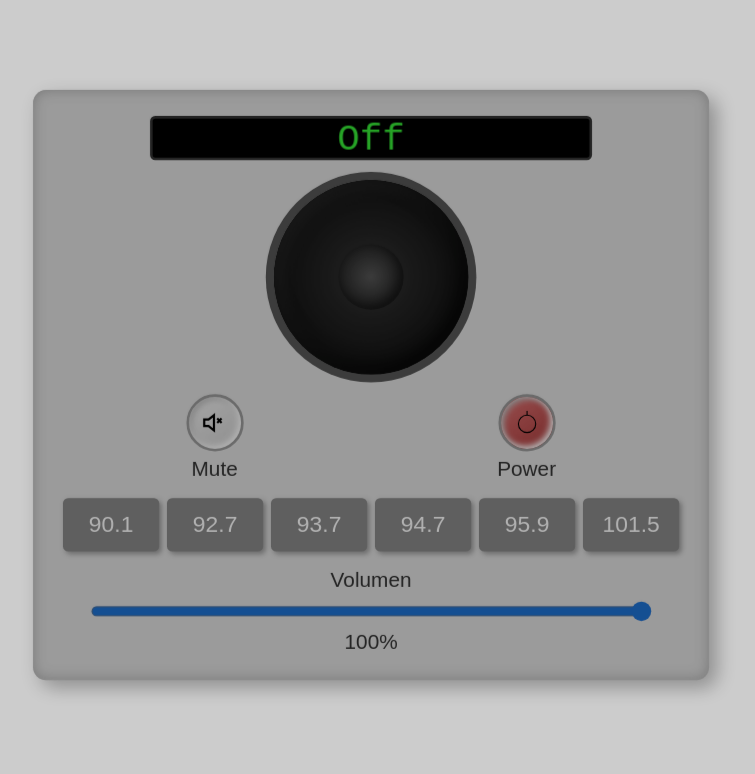
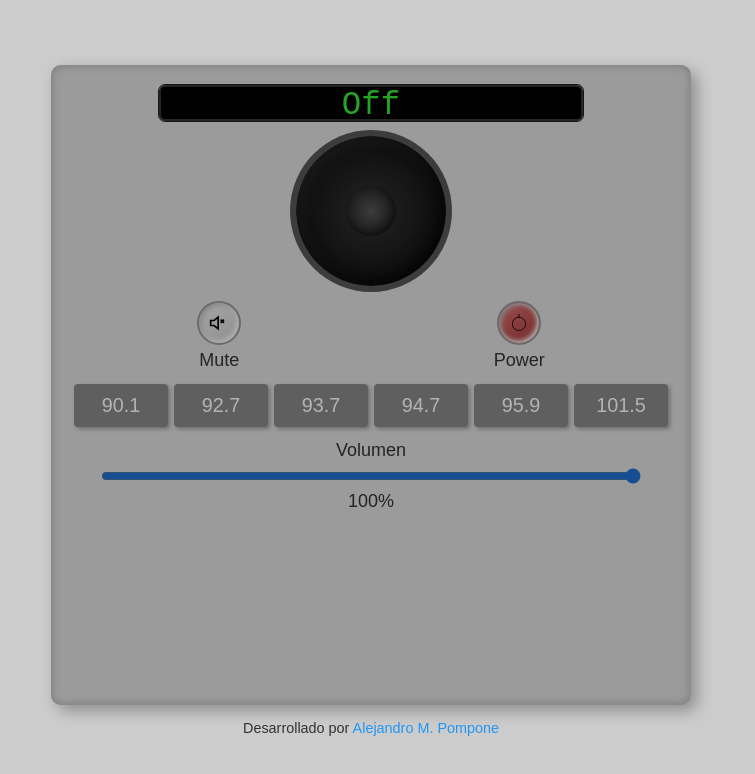
Before and after one commit to pompone/Radios_VR, a plain HTML site: page index.html in a window 1280 px wide. Shown: the whole page, without its empty margins (269-1024 px from the left). Drawn offline with Linux system fonts and the light colour scheme.

Commit message:
Update style.css for TV

```diff
--- a/style.css
+++ b/style.css
@@ -1,7 +1,7 @@
 /* style.css */
 body {
   margin: 0;
-  padding: 0;
+  padding: 20px;
   display: flex;
   flex-direction: column;
   justify-content: center;
@@ -9,11 +9,14 @@ body {
   height: 100vh;
   background: #ccc;
   font-family: sans-serif;
+  box-sizing: border-box;
+  overflow: hidden;
 }
 
 .radio {
   width: 90%;
   max-width: 480px;
+  min-height: 600px;
   padding: 20px;
   background: #ddd;
   border-radius: 10px;
@@ -30,19 +33,20 @@ body {
 
 .display {
   width: 70%;
-  height: 30px;
+  height: 32px;
   background: #000;
   border: 2px solid #333;
-  border-radius: 4px;
+  border-radius: 6px;
   overflow: hidden;
   position: relative;
   margin-bottom: 15px;
-  box-shadow: inset 0 0 5px #0f0;
-  transition: box-shadow 0.5s ease;
+  outline: 1px solid #0f0;
+  will-change: transform;
+  backface-visibility: hidden;
 }
 
 .display.off {
-  box-shadow: inset 0 0 2px #000;
+  outline: 1px solid #222;
 }
 
 .display span {
@@ -51,8 +55,10 @@ body {
   color: #0f0;
   font-family: 'Digital-7', monospace;
   font-size: 1.5rem;
-  display: block;
+  display: inline-block;
+  left: 100%;
   animation: scrollText 8s linear infinite;
+  will-change: transform;
 }
 
 .display.off span {
@@ -62,8 +68,8 @@ body {
 }
 
 @keyframes scrollText {
-  0% { left: 100%; }
-  100% { left: -100%; }
+  0% { transform: translateX(0%); }
+  100% { transform: translateX(-100%); }
 }
 
 @keyframes flickerDisplay {
@@ -231,8 +237,12 @@ body {
 
 /* Adaptación para pantallas grandes como televisores */
 @media screen and (min-width: 1024px) {
+  html {
+    font-size: 18px;
+  }
+
   .radio {
-    transform: scale(1.3);
+    max-width: 600px;
   }
 
   .preset {
```
